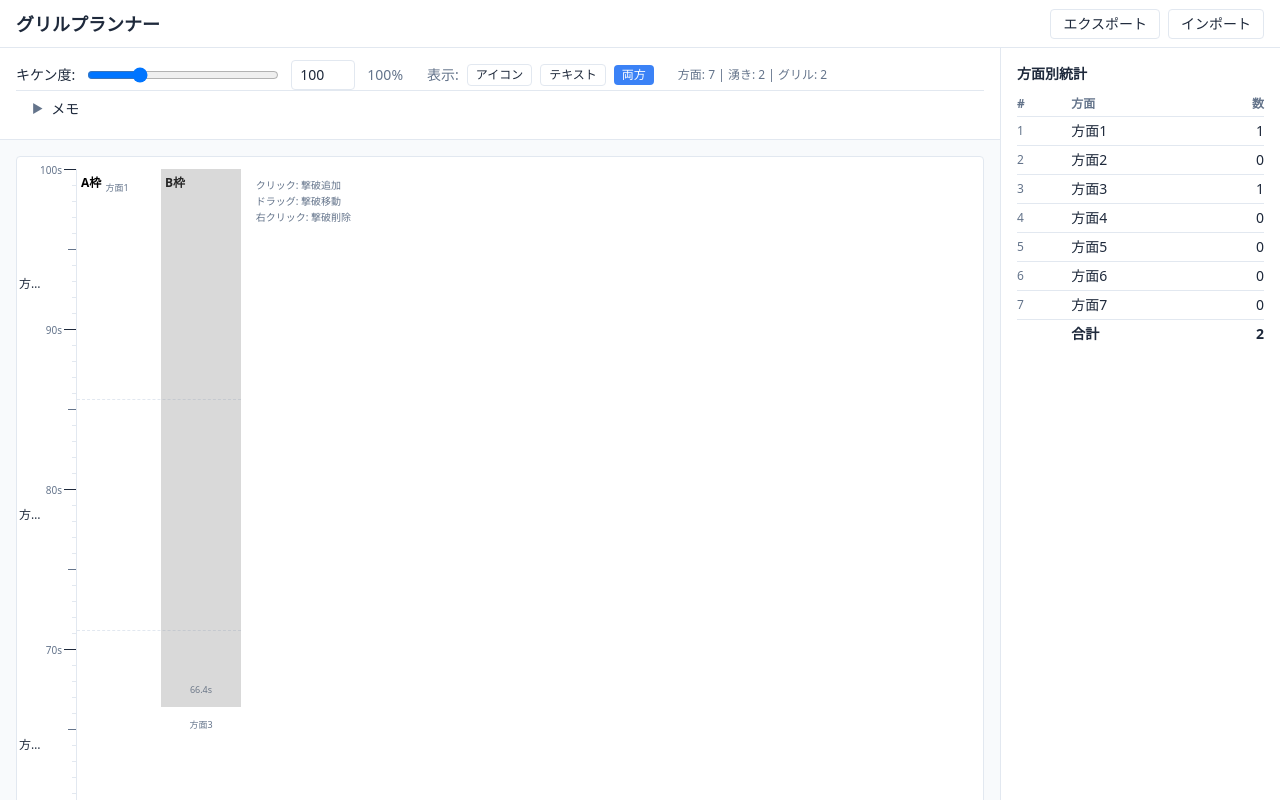
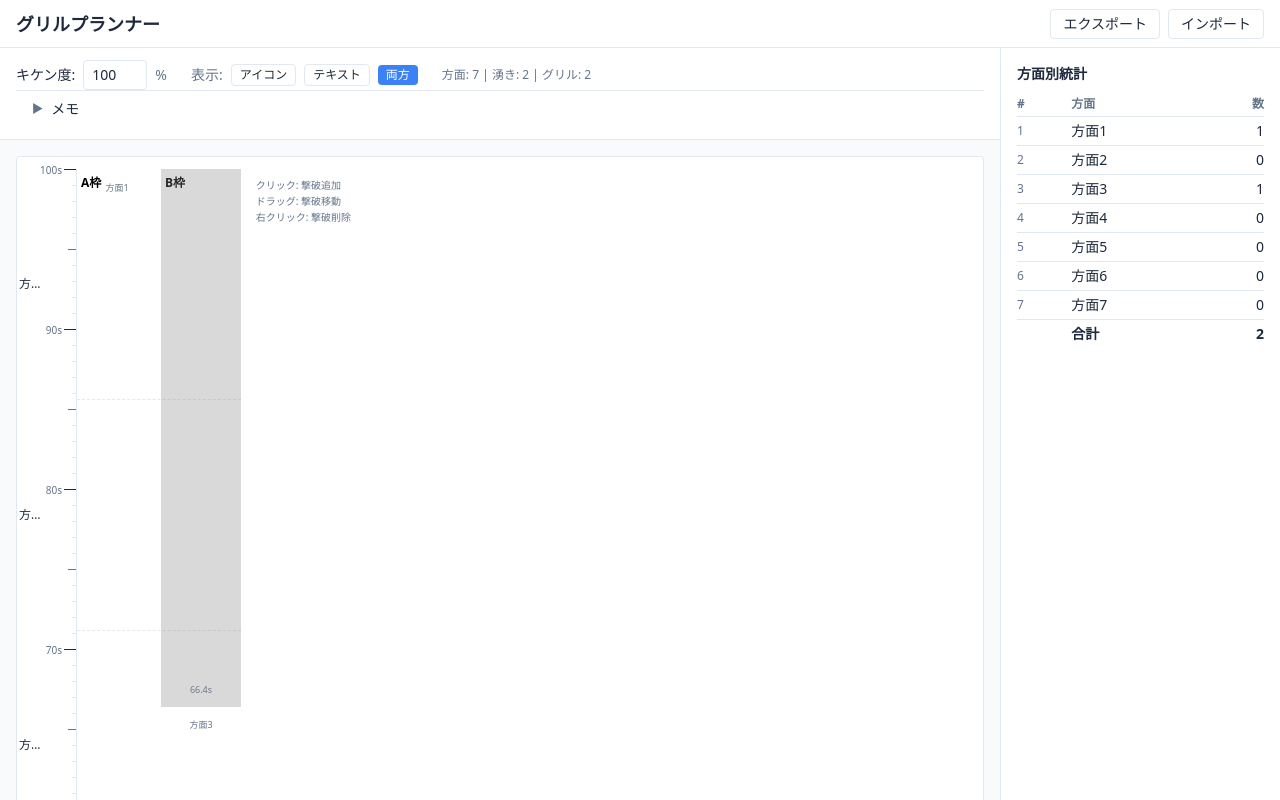
Before and after one commit to eoforgu0/grill-planner, a React (Vite) app: page / in a window 1280 px wide. Shown: the top 800 px of the page. Built offline with nearby package versions, Linux system fonts and the light colour scheme.

Commit message:
fix: キケン度入力をスライダー廃止しテキスト入力+%表示のみに簡素化 (#018)
Co-Authored-By: Claude Opus 4.6 <noreply@anthropic.com>

```diff
--- a/src/components/Settings/HazardLevelInput.tsx
+++ b/src/components/Settings/HazardLevelInput.tsx
@@ -12,16 +12,8 @@ export function HazardLevelInput({ value, onChange }: HazardLevelInputProps) {
   };
 
   return (
-    <div className="flex items-center gap-3">
+    <div className="flex items-center gap-2">
       <label className="text-sm font-medium text-text">キケン度:</label>
-      <input
-        type="range"
-        min={MIN_HAZARD_LEVEL}
-        max={MAX_HAZARD_LEVEL}
-        value={value}
-        onChange={(e) => handleChange(Number(e.target.value))}
-        className="w-48"
-      />
       <input
         type="number"
         min={MIN_HAZARD_LEVEL}
@@ -30,7 +22,7 @@ export function HazardLevelInput({ value, onChange }: HazardLevelInputProps) {
         onChange={(e) => handleChange(Number(e.target.value))}
         className="w-16 rounded-sm border border-border bg-surface px-2 py-1 text-sm text-text"
       />
-      <span className="text-sm text-text-muted">{value}%</span>
+      <span className="text-sm text-text-muted">%</span>
     </div>
   );
 }
```
